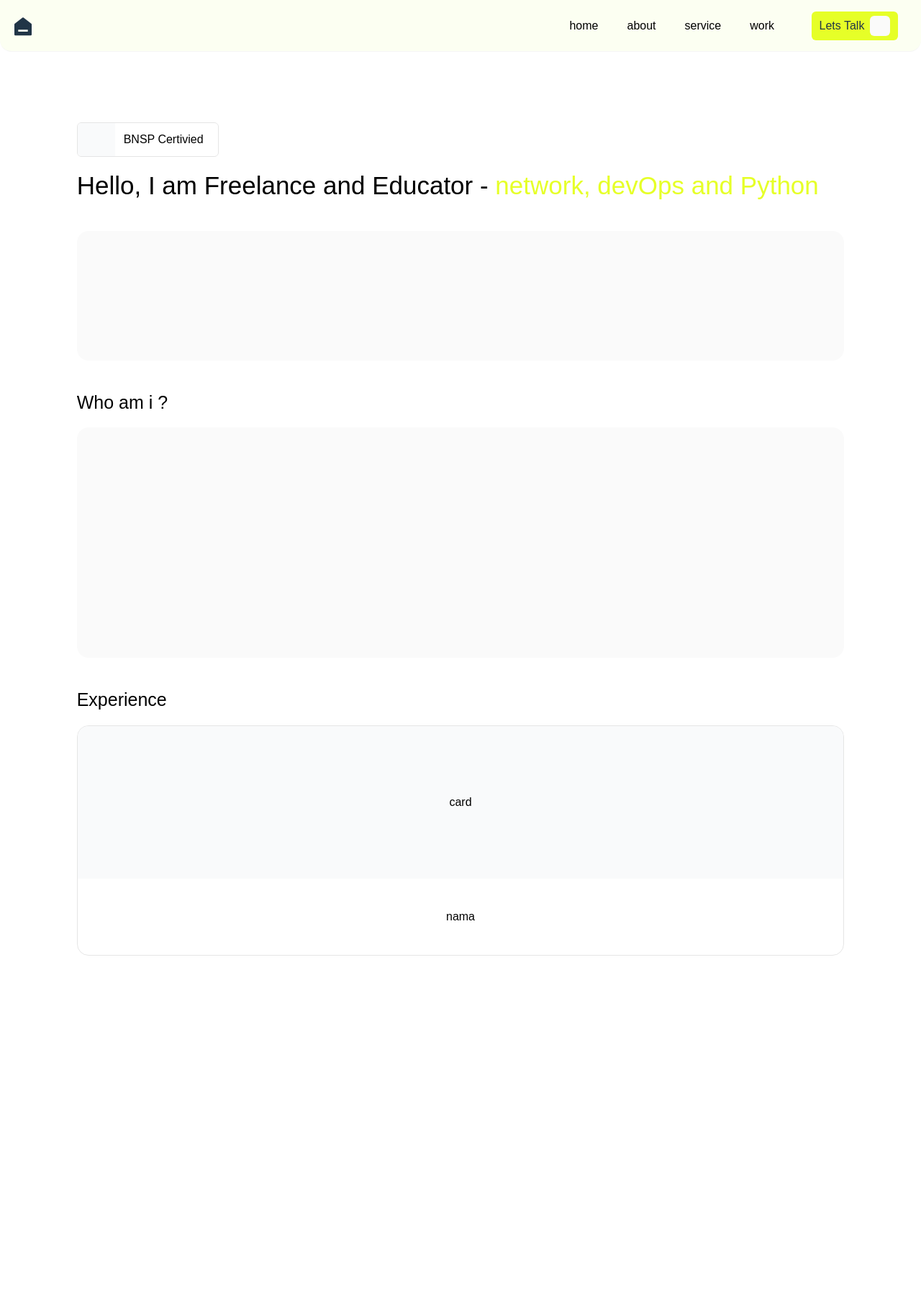
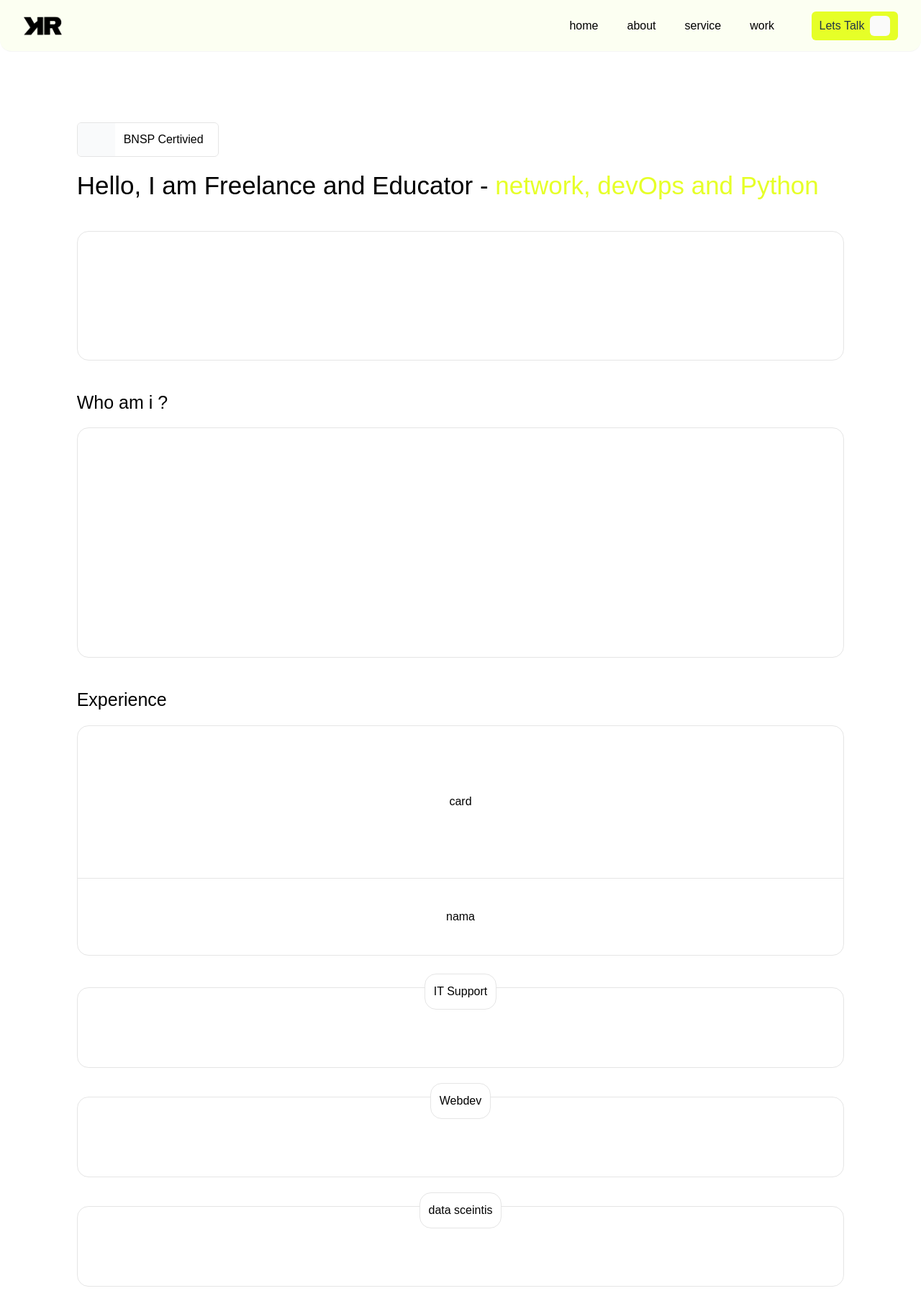
Before and after one commit to rakaMain/web-portofolio, a React (Vite) app in the folder first-react/: page / in a window 1280 px wide. Shown: the top 1826 px of the page at 72% size. Before the commit the page ends 1366 px from the top, so only its background shows below. Built offline with nearby package versions, Linux system fonts and the light colour scheme.

Commit message:
menambhakn blue print skills

```diff
--- /dev/null
+++ b/first-react/src/Card/cardskill.jsx
@@ -0,0 +1,11 @@
+export default function SkillCard(value){
+    return(
+        <>
+        <div className=" relative w-auto h-28 mb-10 rounded-2xl flex flex-col items-center justify-center bg-white border-1 border-neutral-200">
+            <div className=" absolute bg-white border-1 border-neutral-200 p-3 rounded-2xl top-[-20px]">
+                <p >{value.nama}</p>
+            </div>
+        </div>
+        </>
+    )
+}
--- a/first-react/src/Card/mediumcard.jsx
+++ b/first-react/src/Card/mediumcard.jsx
@@ -2,7 +2,7 @@ export default function MediumCard(value){
     return(
         <>
         <div className=" w-auto h-80 rounded-2xl flex flex-col items-center justify-center overflow-hidden bg-white border-1 border-neutral-200">
-            <div className=" h-1/1 w-full  bg-gray-50 flex justify-center items-center">
+            <div className=" h-1/1 w-full border-b-1 border-neutral-200 flex justify-center items-center">
                 card
             </div>
             <div className=" overflow-hidden h-1/2 items-center justify-center  flex  ">
--- a/first-react/src/header.jsx
+++ b/first-react/src/header.jsx
@@ -13,7 +13,7 @@ export default function MyHead() {
         fixed top-0 z-50 w-full h-18 flex items-center justify-end
         px-6 gap-3 bg-[#FCFFF2] sm:relative mx-auto border-b border-neutral-100
       ">
-        <i className="ri-home-6-fill scale-200 me-auto" />
+        <img src="src/assets/gambar/2.png" className="h-18 me-auto w-auto" alt="" srcset="" />
 
         <div className="hidden md:flex w-auto gap-x-10 me-10 ">
           <ul className="text-black ">home</ul>
--- a/first-react/src/index-jsx/body.jsx
+++ b/first-react/src/index-jsx/body.jsx
@@ -1,5 +1,6 @@
 import MiniCardMain from "../Card/minicard"
 import MediumCard from "../Card/mediumcard"
+import SkillCard from "../Card/cardskill"
 
 
 export default function MyMain(params) {
@@ -13,22 +14,29 @@ export default function MyMain(params) {
             <p className=" text-[35px] mb-4 ">
                 Hello, I am Freelance and Educator - <span className=" text-[#E6FF28]">network, devOps and Python</span>
             </p>
-            <div className="w-full h-45 mt-5 rounded-2xl bg-neutral-50">
+            <div className="w-full h-45 mt-5 rounded-2xl bg-white border-1 border-neutral-200">
             </div>
 
             <div className="w-full h-auto mt-5 pt-5 rounded-2xl ">
              <p className=" text-[25px] mb-4 ">
                 Who am i ?
             </p>
-            <div className="h-80 w-full rounded-2xl bg-neutral-50"></div>
+            <div className="h-80 w-full rounded-2xl bg-white border-1 border-neutral-200"></div>
             </div>
 
-            <div className="w-full h-100 mt-5 mb-8 rounded-2xl pt-5">
+            <div className="w-full h-auto mt-5  rounded-2xl pt-5">
              <p className=" text-[25px] mb-4 ">
                 Experience
             </p>
             <MediumCard />
             </div>
+
+            <div className="w-full h-auto mt-6 mb-10 rounded-2xl pt-5">
+            <SkillCard nama="IT Support" />
+            <SkillCard nama="Webdev"/>
+            <SkillCard nama="data sceintis" />
+            </div>
+
         </div>
     )
 }
```
Also changed, not shown: first-react/src/assets/gambar/1.png (added), first-react/src/assets/gambar/2.png (added).
